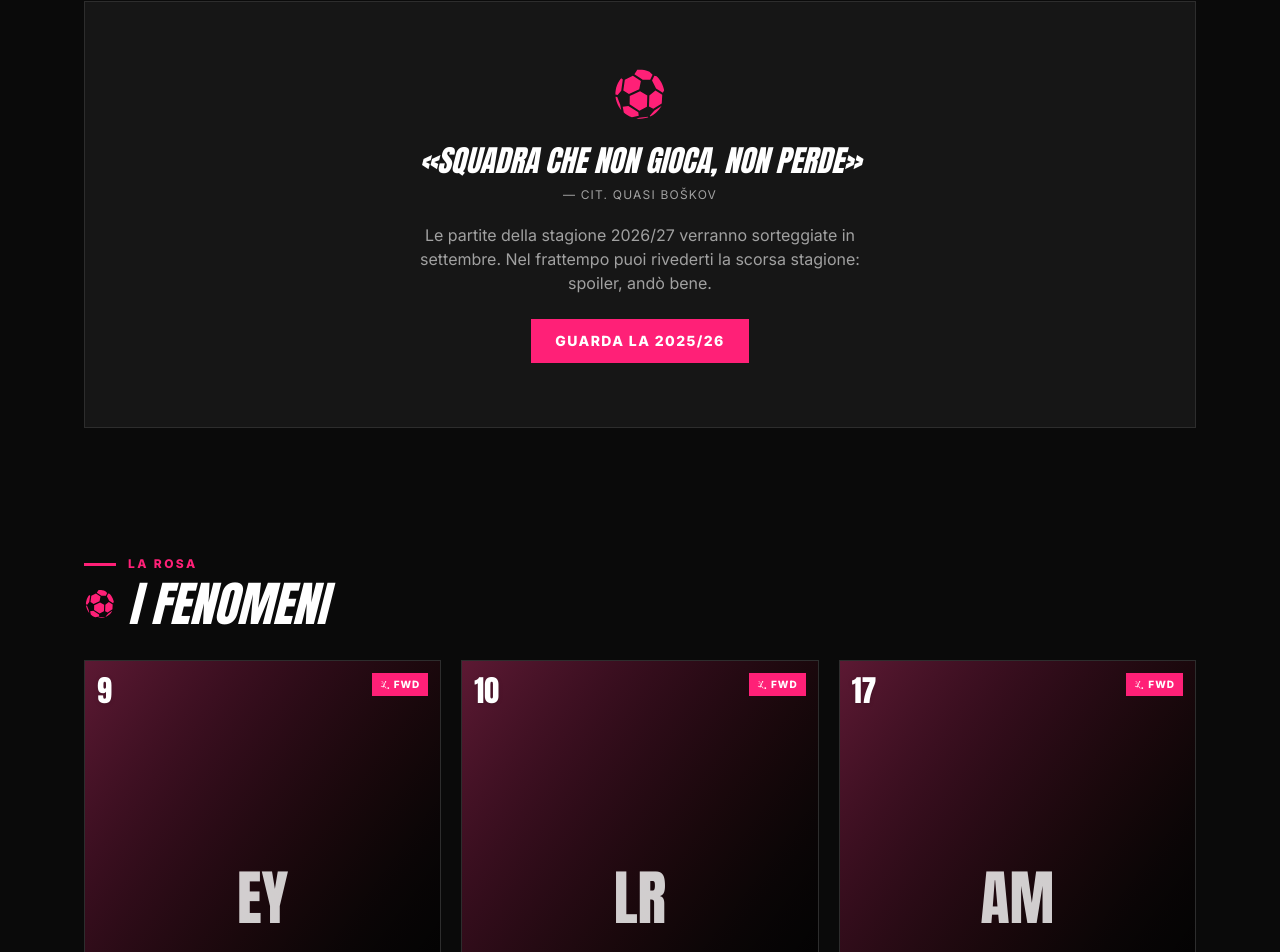
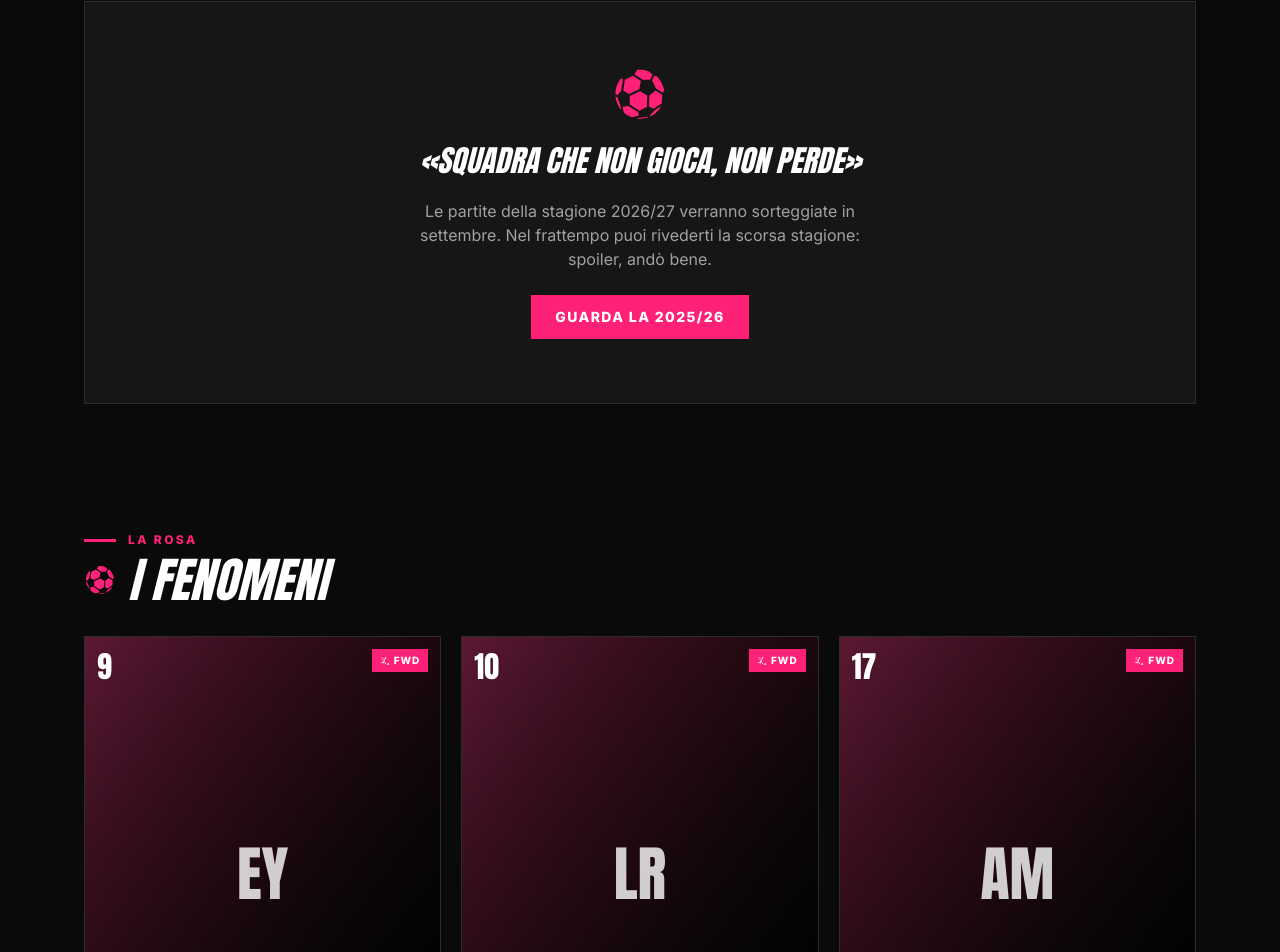
Before and after one commit to hihelloluigi/rsa-team, a Next.js app: page / in a window 1280 px wide. Shown: the part 892-1844 px from the top of the page. Built offline with nearby package versions, Linux system fonts and the light colour scheme.

Commit message:
copy: drop fake citation under empty-season headline

```diff
--- a/src/app/matches/page.tsx
+++ b/src/app/matches/page.tsx
@@ -52,7 +52,6 @@ export default async function MatchesPage({
             <h2 className="font-display italic uppercase text-3xl sm:text-4xl leading-tight">
               «Squadra che non gioca, non perde»
             </h2>
-            <p className="mt-2 text-xs uppercase tracking-widest text-muted">— cit. quasi Boškov</p>
             <p className="mx-auto mt-5 max-w-md text-muted">
               Le partite della stagione {selected.label} verranno sorteggiate in settembre.
               Puoi tornare più avanti, noi intanto ci alleniamo. Forse.
--- a/src/app/page.tsx
+++ b/src/app/page.tsx
@@ -23,7 +23,6 @@ export default function Home() {
             <h3 className="font-display italic uppercase text-2xl sm:text-3xl leading-tight">
               «Squadra che non gioca, non perde»
             </h3>
-            <p className="mt-2 text-xs uppercase tracking-widest text-muted">— cit. quasi Boškov</p>
             <p className="mx-auto mt-5 max-w-md text-muted">
               Le partite della stagione {season.label} verranno sorteggiate in settembre.
               Nel frattempo puoi rivederti la scorsa stagione: spoiler, andò bene.
```
